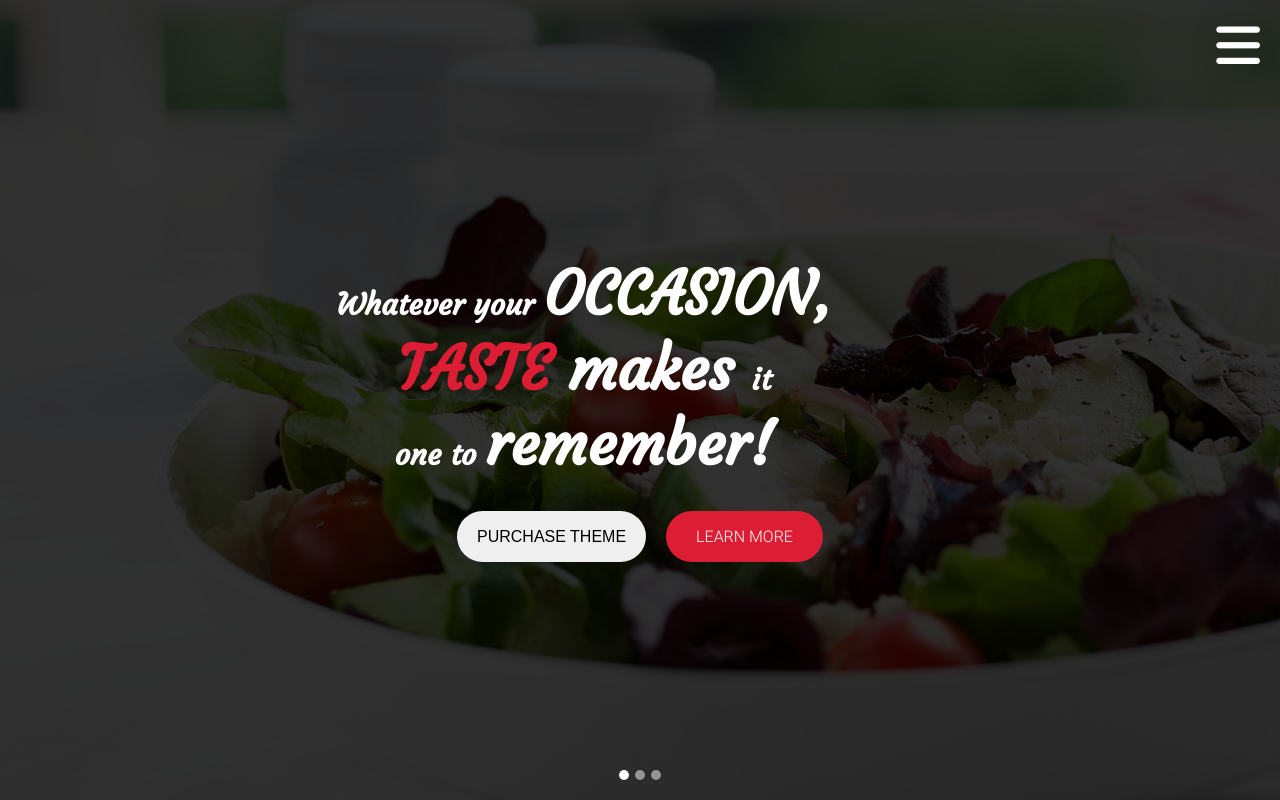
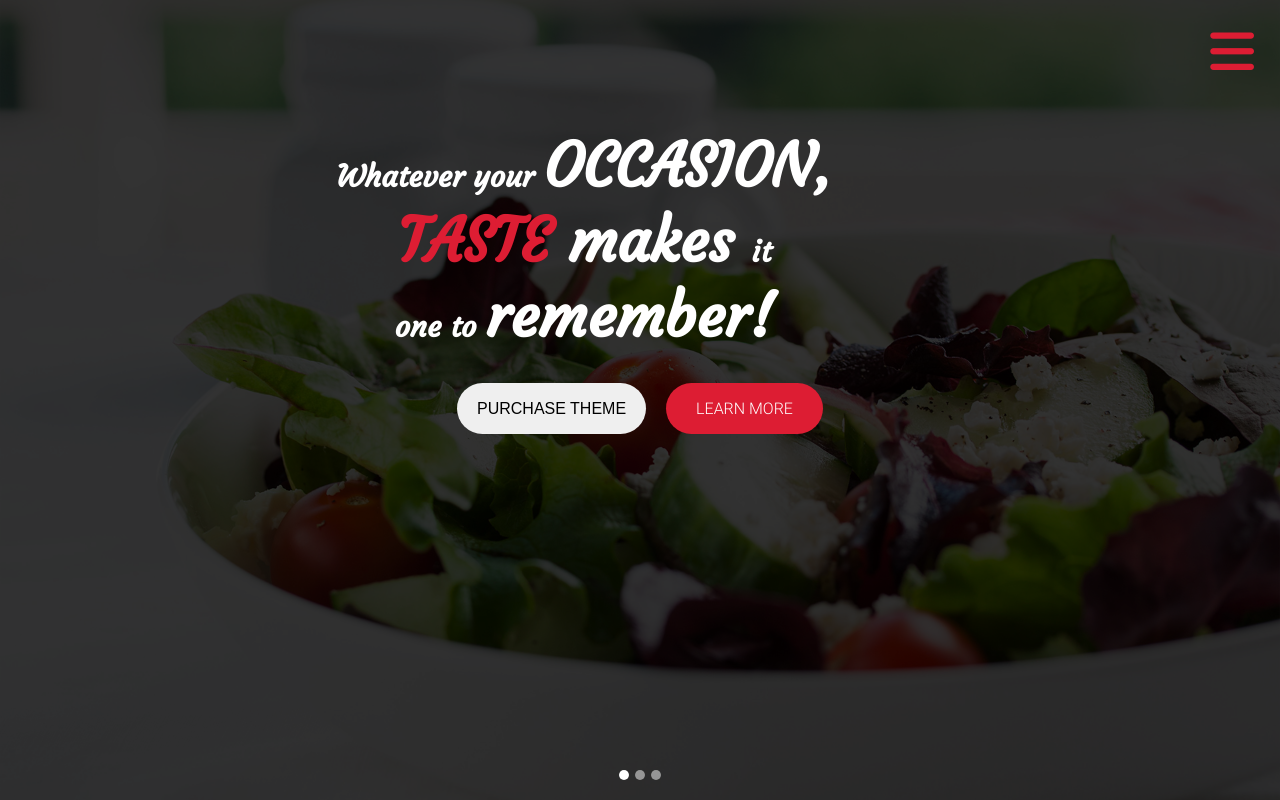
Before and after one commit to Nelnaji/git_bootstrap_les_chefs_14, a website: page index.html in a window 1280 px wide. Shown: the top 800 px of the page. Drawn offline with nearby package versions, Linux system fonts and the light colour scheme.

Commit message:
finish nav barr

```diff
--- a/index.html
+++ b/index.html
@@ -422,7 +422,7 @@
               </div>
             </div>
           </div>
-          <a class="btn-perso" href="#">know more</a>
+          <a class="btn-perso btn-blogging" href="#">know more</a>
         </article>
       </div>
     </section>
--- a/src/scss/modules/_blog.scss
+++ b/src/scss/modules/_blog.scss
@@ -19,6 +19,9 @@
       width: 90vw;
       margin-inline: auto;
     }
+
+
+
   }
 
   .btn-perso {
@@ -46,6 +49,12 @@
     display: flex;
     flex-direction: column;
     font-size: 1.4rem;
+
+    @include responsive(s) {
+      bottom: -60%;
+      width: 90%;
+    }
+
 
     h4 {
       color: $white;
@@ -75,3 +84,10 @@
     margin: 1rem 0;
   }
 }
+
+.btn-blogging {
+  @include responsive(s) {
+    margin-bottom: 10rem;
+  }
+
+}
--- a/src/scss/modules/_header.scss
+++ b/src/scss/modules/_header.scss
@@ -80,8 +80,14 @@
 
   @include responsive(bpl) {
 
+    padding-top: 10%;
+  }
+
+  @include responsive(tablet) {
+
     padding-top: 20%;
   }
+
 
 
   h1 {
@@ -173,10 +179,13 @@
 .responsive-icon {
   display: none;
   font-size: 5rem;
-  position: absolute;
+  position: fixed;
   margin-right: 2rem;
   top: 2rem;
   color: $white;
+  z-index: 9999;
+  padding: .6rem;
+  color: $red;
 
   @include responsive(bpl) {
 
--- a/src/scss/modules/_testimonials.scss
+++ b/src/scss/modules/_testimonials.scss
@@ -46,6 +46,11 @@
   @include responsive(bpl) {
     width: 20%;
   }
+
+  @include responsive(tablet) {
+    order: 1;
+    margin-top: 1rem;
+  }
 }
 
 .testimonials-el {
```
Also changed, not shown: public/css/app.css, 1 other file.
